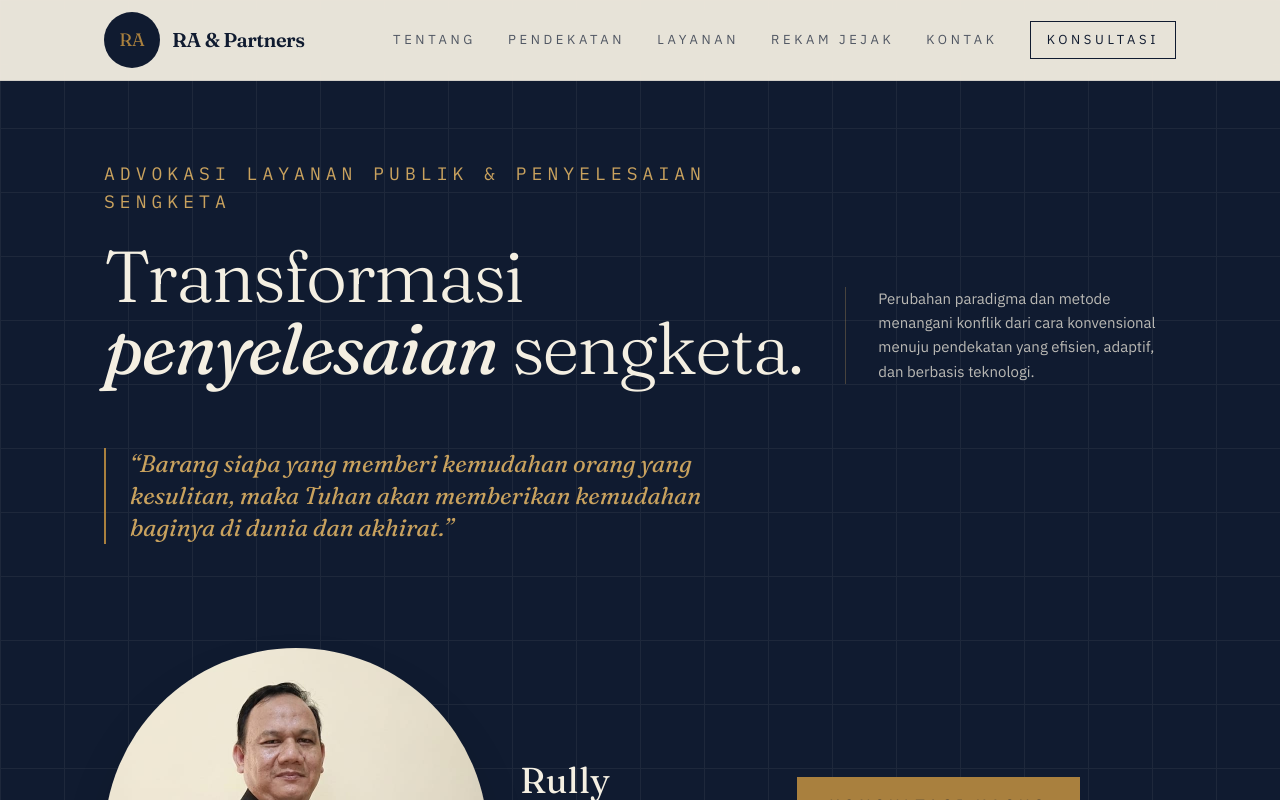
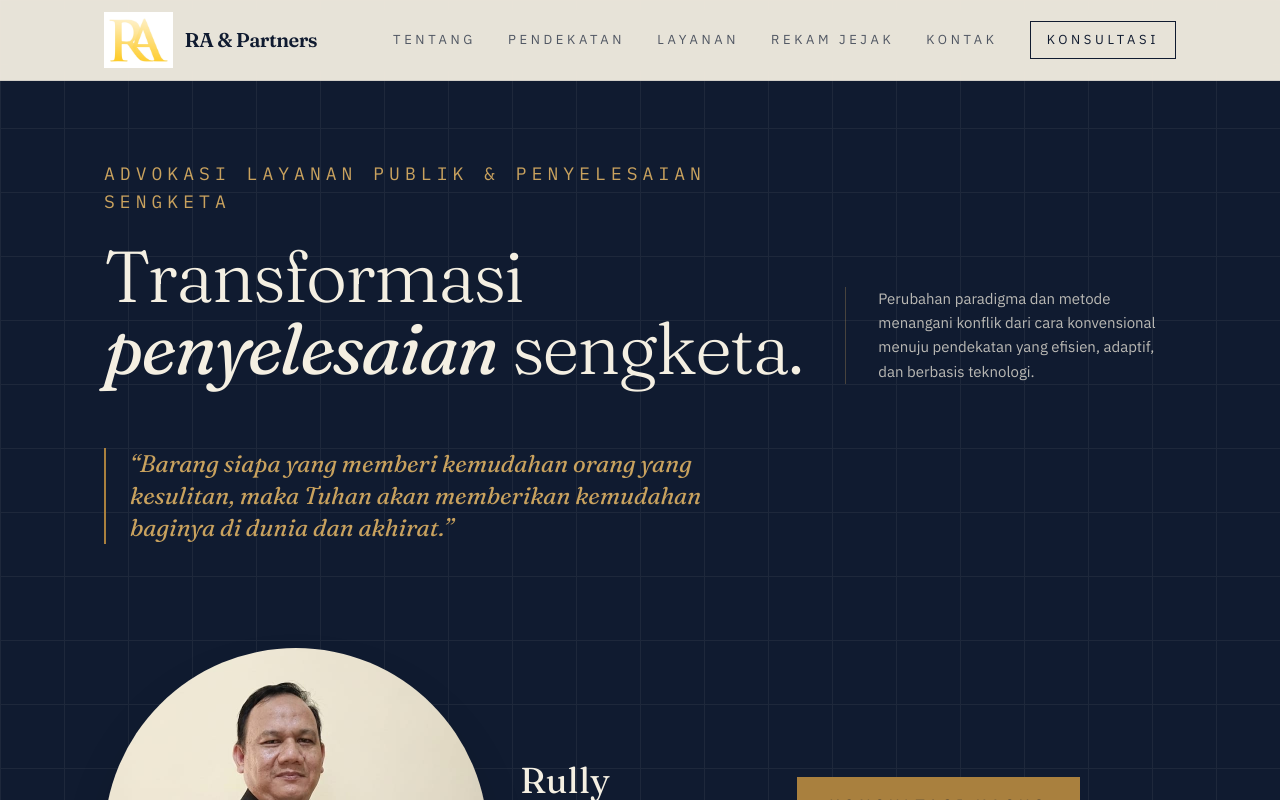
Before and after one commit to Gandskii12/Ra-Partners, a React (Vite) app: page / in a window 1280 px wide. Shown: the top 800 px of the page. Built offline with nearby package versions, Linux system fonts and the light colour scheme.

Commit message:
Add logo, business card, and detail image to website

```diff
--- a/src/components/Contact.tsx
+++ b/src/components/Contact.tsx
@@ -1,3 +1,6 @@
+import kartuNama from "../assets/kartu nama.png";
+import detail from "../assets/detail.jpeg";
+
 export default function Contact() {
   return (
     <section id="kontak" className="bg-ink text-paper py-24 md:py-32">
@@ -67,7 +70,25 @@ export default function Contact() {
                 </dd>
               </div>
             </dl>
+
+            {/* Business Card */}
+            <div className="mt-12">
+              <img
+                src={kartuNama}
+                alt="Kartu Nama RA & Partners"
+                className="w-full h-auto rounded-lg shadow-2xl"
+              />
+            </div>
           </div>
+        </div>
+
+        {/* Detail Image */}
+        <div className="mt-16">
+          <img
+            src={detail}
+            alt="Detail Informasi"
+            className="w-full h-auto rounded-lg shadow-2xl"
+          />
         </div>
       </div>
     </section>
--- a/src/components/Nav.tsx
+++ b/src/components/Nav.tsx
@@ -1,4 +1,5 @@
 import { useEffect, useState } from "react";
+import logo from "../assets/logo.jpeg";
 
 const LINKS = [
   { href: "#tentang", label: "Tentang" },
@@ -26,9 +27,11 @@ export default function Nav() {
     >
       <div className="mx-auto max-w-6xl px-4 md:px-10 flex items-center justify-between h-16 md:h-20">
         <a href="#top" className="flex items-center gap-2 md:gap-3 focus-ring">
-          <span className="flex h-10 w-10 md:h-14 md:w-14 items-center justify-center rounded-full bg-ink text-brass font-display text-sm md:text-lg">
-            RA
-          </span>
+          <img
+            src={logo}
+            alt="RA & Partners Logo"
+            className="h-10 w-auto md:h-14 object-contain"
+          />
           <span className="font-display text-xl md:text-xl font-semibold tracking-tight text-ink">
             <span className="md:hidden">Rully Amirulloh &amp; Partners</span>
             <span className="hidden md:inline">RA &amp; Partners</span>
```
